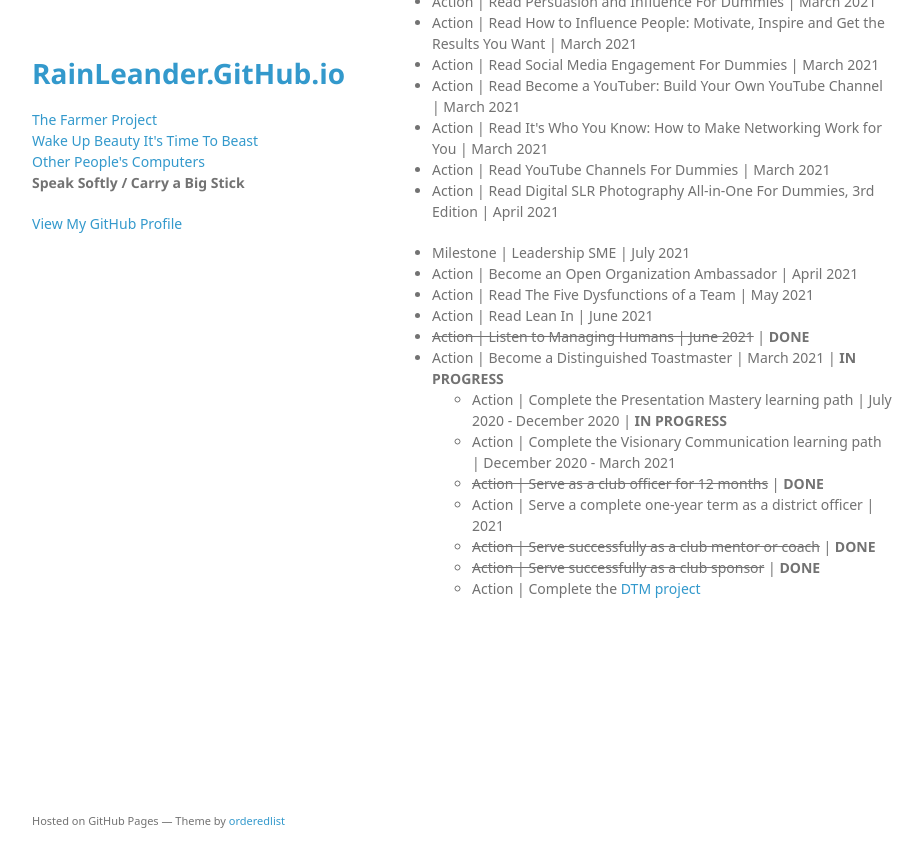
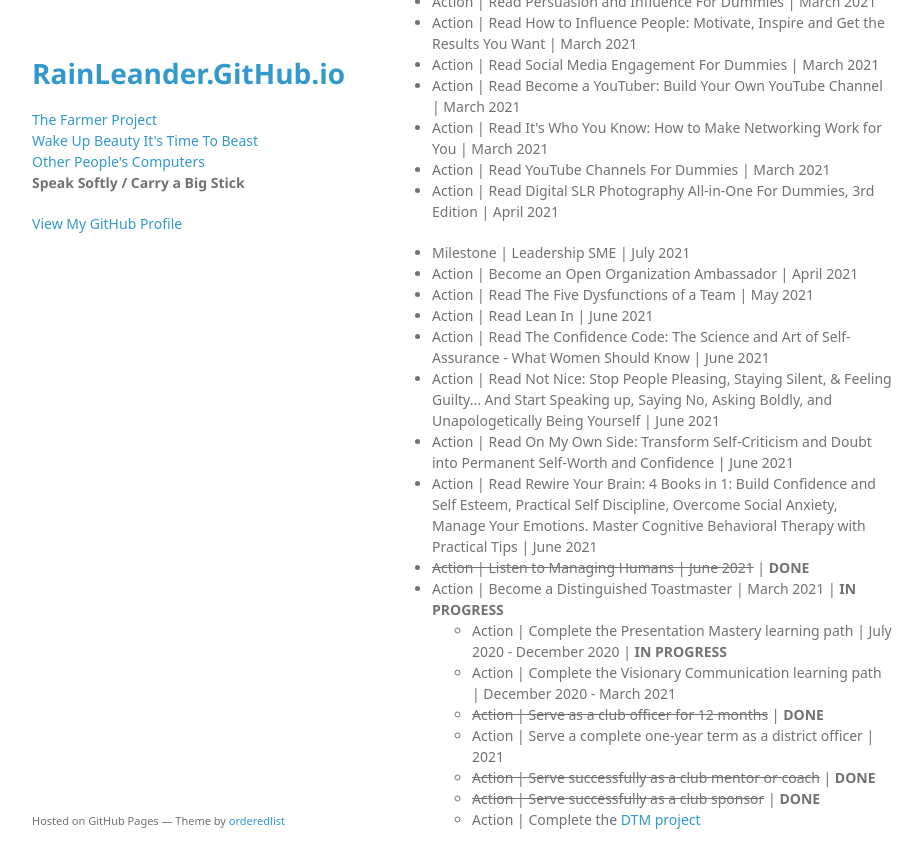
Before and after one commit to rainleander/rainleander.github.io, a Jekyll site: the page speak-softly.html, which Jekyll copies as it is, in a window 1280 px wide and 900 px high, scrolled down 1740 px. Shown: the top 868 px of the window, without its empty margins (178-1100 px from the left). Built offline with Jekyll 4.4.1, drawn with Linux system fonts in a browser that asks for light colours; some web fonts are replaced.

Commit message:
Update speak-softly.html

```diff
--- a/speak-softly.html
+++ b/speak-softly.html
@@ -90,6 +90,10 @@
         <li>Action | Become an Open Organization Ambassador | April 2021</li>
         <li>Action | Read The Five Dysfunctions of a Team | May 2021</li>
         <li>Action | Read Lean In | June 2021</li>
+        <li>Action | Read The Confidence Code: The Science and Art of Self-Assurance - What Women Should Know | June 2021</li>
+        <li>Action | Read Not Nice: Stop People Pleasing, Staying Silent, & Feeling Guilty... And Start Speaking up, Saying No, Asking Boldly, and Unapologetically Being Yourself | June 2021</li>
+        <li>Action | Read On My Own Side: Transform Self-Criticism and Doubt into Permanent Self-Worth and Confidence | June 2021</li>
+        <li>Action | Read Rewire Your Brain: 4 Books in 1: Build Confidence and Self Esteem, Practical Self Discipline, Overcome Social Anxiety, Manage Your Emotions. Master Cognitive Behavioral Therapy with Practical Tips | June 2021</li>
         <li><del>Action | Listen to Managing Humans | June 2021</del> | <b>DONE</b></li>
         <li>Action | Become a Distinguished Toastmaster | March 2021 | <b>IN PROGRESS</b>
           <ul><li>Action | Complete the Presentation Mastery learning path | July 2020 - December 2020 | <b>IN PROGRESS</b></li>
```
